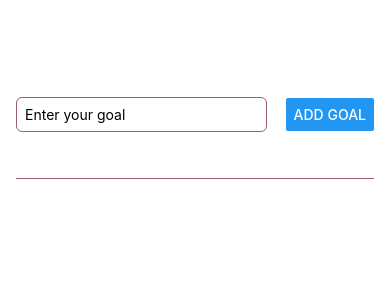
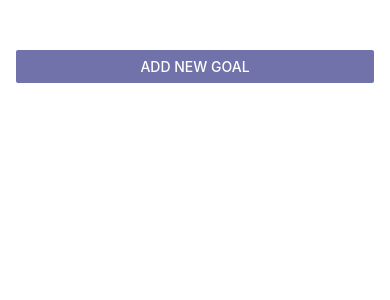
Before and after one commit to Dominika1708/react-native-goals, a React Native app: screen / in a window 390 px wide. Shown: the top 300 px of the page. Built offline with nearby package versions, Linux system fonts and the light colour scheme.

Commit message:
input moved to modal

```diff
--- a/App.js
+++ b/App.js
@@ -1,17 +1,19 @@
 import { StatusBar } from "expo-status-bar";
 import { useState } from "react";
-import { FlatList, StyleSheet, View } from "react-native";
+import { Button, FlatList, StyleSheet, View } from "react-native";
 import { GolaItem } from "./components/GoalItem";
 import { GoalInput } from "./components/GoalInput";
 
 export default function App() {
   const [goalsList, setGoalsLIst] = useState([]);
+  const [modalIsVisible, setModalIsVisible] = useState(false);
 
   const addGoalHandler = (goalText) => {
     setGoalsLIst((currentList) => [
       ...currentList,
       { text: goalText, id: Math.random().toString() },
     ]);
+    setModalIsVisible(false)
   };
 
   const deleteGoalHandler = (id) => {
@@ -20,7 +22,8 @@ export default function App() {
 
   return (
     <View style={styles.container}>
-      <GoalInput onAddGoal={addGoalHandler} />
+      <Button title="Add New Goal" color="#7272AB" onPress={() => setModalIsVisible(true)}/>
+      <GoalInput onAddGoal={addGoalHandler} visible={modalIsVisible} onCancel={() => setModalIsVisible(false)} />
       <View style={styles.goalsBox}>
         <FlatList
           data={goalsList}
@@ -52,5 +55,6 @@ const styles = StyleSheet.create({
   },
   goalsBox: {
     flex: 5,
+    paddingTop: 16,
   },
 });
--- a/components/GoalInput.js
+++ b/components/GoalInput.js
@@ -1,7 +1,14 @@
-import { Button, StyleSheet, TextInput, View } from "react-native";
+import {
+  Button,
+  Modal,
+  StyleSheet,
+  TextInput,
+  View,
+  Image,
+} from "react-native";
 import { useState } from "react";
 
-export const GoalInput = ({ onAddGoal }) => {
+export const GoalInput = ({ onAddGoal, onCancel, visible }) => {
   const [goalText, setGoalText] = useState("");
 
   const InputHandler = (enteredText) => {
@@ -14,34 +21,58 @@ export const GoalInput = ({ onAddGoal }) => {
   };
 
   return (
+    <Modal visible={visible} animationType="slide">
       <View style={styles.inputBox}>
+        <Image
+          style={styles.image}
+          source={require("../assets/images/goal.png")}
+        />
         <TextInput
           style={styles.input}
           placeholder="Enter your goal"
           onChangeText={InputHandler}
           value={goalText}
         />
-      <Button title="Add Goal" onPress={addGoalHandler} />
+        <View style={styles.buttonBox}>
+          <View style={styles.button}>
+            <Button title="Add Goal" onPress={addGoalHandler} color="#7272AB" />
           </View>
+          <View style={styles.button}>
+            <Button title="Cancel" onPress={onCancel} color="#7272AB" />
+          </View>
+        </View>
+      </View>
+    </Modal>
   );
 };
 
 const styles = StyleSheet.create({
   inputBox: {
     flex: 1,
-    flexDirection: "row",
-    justifyContent: "space-between",
+    justifyContent: "center",
     alignItems: "center",
-    marginBottom: 24,
-    borderBottomWidth: 1,
-    borderBottomColor: "#96616B",
+    padding: 16,
+    backgroundColor: "#1A006A",
   },
   input: {
     borderWidth: 1,
-    borderColor: "#96616B",
+    borderColor: "#fff",
     borderRadius: 6,
-    width: "70%",
+    width: "100%",
     marginRight: 8,
     padding: 8,
   },
+  buttonBox: {
+    flexDirection: "row",
+    padding: 16,
+  },
+  button: {
+    width: 100,
+    marginHorizontal: 8,
+  },
+  image: {
+    width: 100,
+    height: 100,
+    margin: 20,
+  },
 });
--- a/components/GoalItem.js
+++ b/components/GoalItem.js
@@ -18,7 +18,7 @@ const styles = StyleSheet.create({
   goalItem: {
     margin: 8,
     borderRadius: 6,
-    backgroundColor: "#113537",
+    backgroundColor: "#5E0F9A",
   },
   pressedItem: {
     opacity: 0.5,
```
Also changed, not shown: assets/images/goal.png (added). Lines whose indentation alone changed are shown as unchanged.
